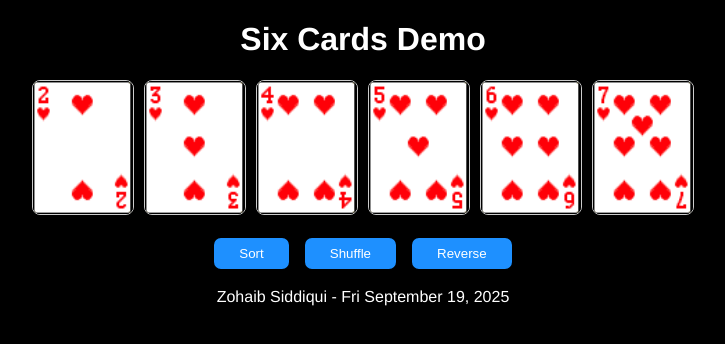
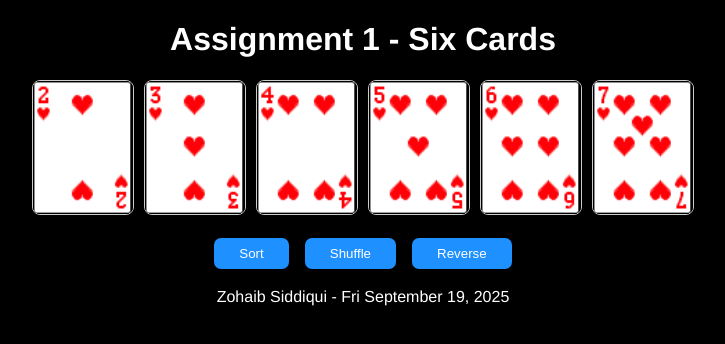
Before and after one commit to siddzoha/AngularAssignment1, an Angular app: page / in a window 1280 px wide. Shown: the top 344 px of the page, without its empty margins (277-1002 px from the left). Built offline with nearby package versions, Linux system fonts and the light colour scheme.

Commit message:
Commit 6: Resolved issue with reverse function not working as expected after cards are shuffled.

```diff
--- a/src/app/app.html
+++ b/src/app/app.html
@@ -1,7 +1,7 @@
 <app-header></app-header>
 
 <div class="cards-row">
-  <img *ngFor="let card of cards"
+  <img *ngFor="let card of cards; trackBy: trackByCard"
        [src]="'/' + card"
        class="card">
 </div>
--- a/src/app/app.ts
+++ b/src/app/app.ts
@@ -20,13 +20,17 @@ export class App {
     'card_6.png',
     'card_7.png',
   ];
+  trackByCard(index: number, card: string):string {
+    return card;
+  }
 
   sortCards() {
     this.cards.sort();
   }
 
   reverseCards() {
-    this.cards.reverse();
+    this.sortCards()
+    this.cards = this.cards.slice().reverse();
   }
 
   shuffleCards() {
--- a/src/app/header/header.html
+++ b/src/app/header/header.html
@@ -1 +1 @@
-<h1>Six Cards Demo</h1>
+<h1>Assignment 1 - Six Cards</h1>
--- a/src/styles.css
+++ b/src/styles.css
@@ -1,4 +1,3 @@
-/* You can add global styles to this file, and also import other style files */
 body {
   background-color: black;
 }
@@ -11,7 +10,6 @@ body {
   gap: 10px;
 }
 
-/* Individual buttons */
 .controls button {
   padding: 8px;
   padding-left: 25px;
```
